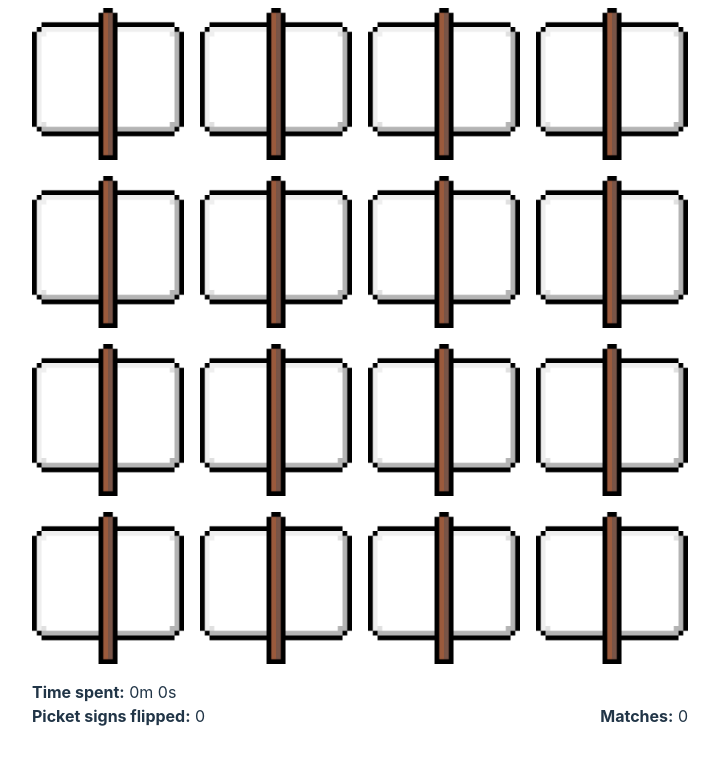
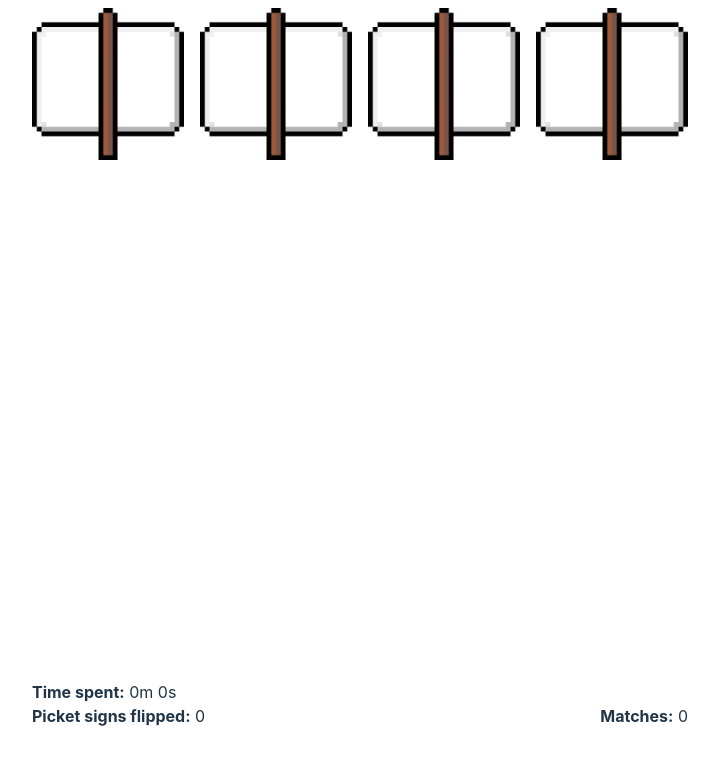
Before and after one commit to pishposh/guild-memory-game, a React (Vite) app: page / in a window 1280 px wide. Shown: the top 764 px of the page, without its empty margins (280-999 px from the left). Built offline with nearby package versions, Linux system fonts and the light colour scheme.

Commit message:
supporting different number of cards at play

```diff
--- a/src/card.ts
+++ b/src/card.ts
@@ -16,10 +16,11 @@ export interface Card {
     isMatched: boolean;
 }
 
-const CARD_VALUES = Object.values(SignContent);
+// const CARD_VALUES = Object.values(SignContent);
 
-export function getInitialCards(): Card[] {
+export function getInitialCards(countCardsInPlay: number): Card[] {
     const date = new Date().toISOString();
+    const CARD_VALUES = Object.values(SignContent).slice(0, countCardsInPlay)
 
     return [...CARD_VALUES, ...CARD_VALUES]
         .map((value, index) => ({
--- a/src/game.ts
+++ b/src/game.ts
@@ -12,12 +12,35 @@ export interface Game {
     hasMatchAllCards(): boolean;
 }
 
+interface DifficultyLevel {
+    numCards: number,
+    matchLength: number,
+}
+
+enum Difficulty {
+    EASY = 'easy',
+    MEDIUM = 'medium',
+    HARD = 'hard'
+}
+
+function getDifficultySpec(difficulty: Difficulty): DifficultyLevel {
+    switch (difficulty) {
+        case Difficulty.EASY:
+            return {numCards:2, matchLength: 2};
+        case Difficulty.MEDIUM:
+            return {numCards:4, matchLength: 2};
+        case Difficulty.HARD:
+            return {numCards:8, matchLength: 2};
+    }
+}
+
 interface GameData {
     start: Date | null;
     end: Date | null;
     score: number;
     attempts: number;
     cards: Card[];
+    // difficulty: DifficultyLevel;
 }
 
 const DefaultGameData = {
@@ -25,8 +48,10 @@ const DefaultGameData = {
     end: null,
     score: 0,
     attempts: 0,
-    cards: getInitialCards(),
+    cards: getInitialCards(getDifficultySpec(Difficulty.EASY).numCards),
+    // difficulty: getDifficultySpec(Difficulty.EASY)
 }
+
 
 export function NewGame(game: GameData = DefaultGameData): Game{
     function getFaceUpCards(cards = game.cards): Card[] {
@@ -53,7 +78,8 @@ export function NewGame(game: GameData = DefaultGameData): Game{
                 end: null,
                 score: 0,
                 attempts: 0,
-                cards: getInitialCards(),
+                cards: getInitialCards(getDifficultySpec(Difficulty.EASY).numCards),
+                // difficulty: getDifficultySpec(Difficulty.EASY)
             })
         },
         handleClick(card: Card): Game {
@@ -121,6 +147,7 @@ export function NewGame(game: GameData = DefaultGameData): Game{
             return game.attempts
         },
         getCards(): Card[] {
+            console.log(`returning ${game.cards.length} cards`)
             return game.cards;
         },
         hasFlippedTwoCardsWithoutMatch(): boolean {
```
